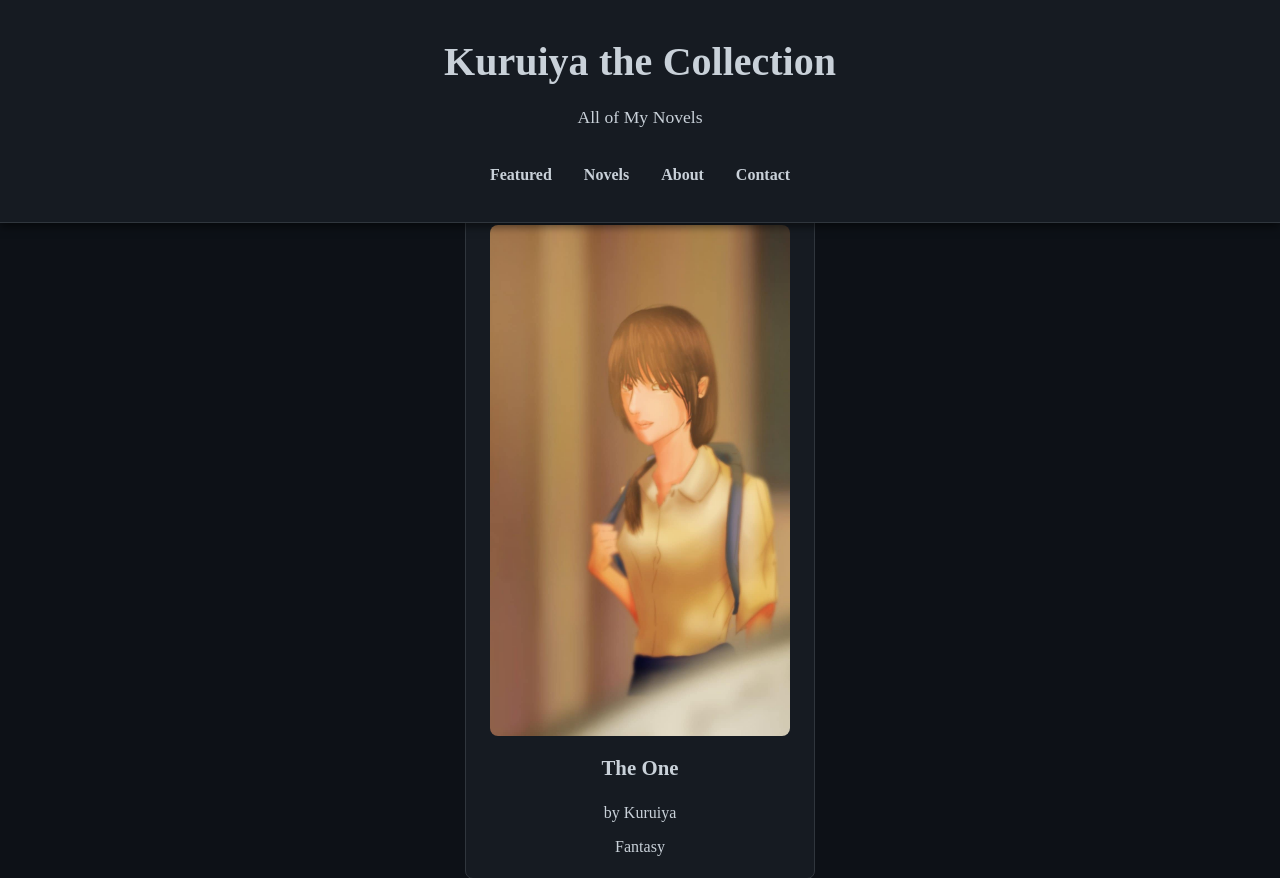
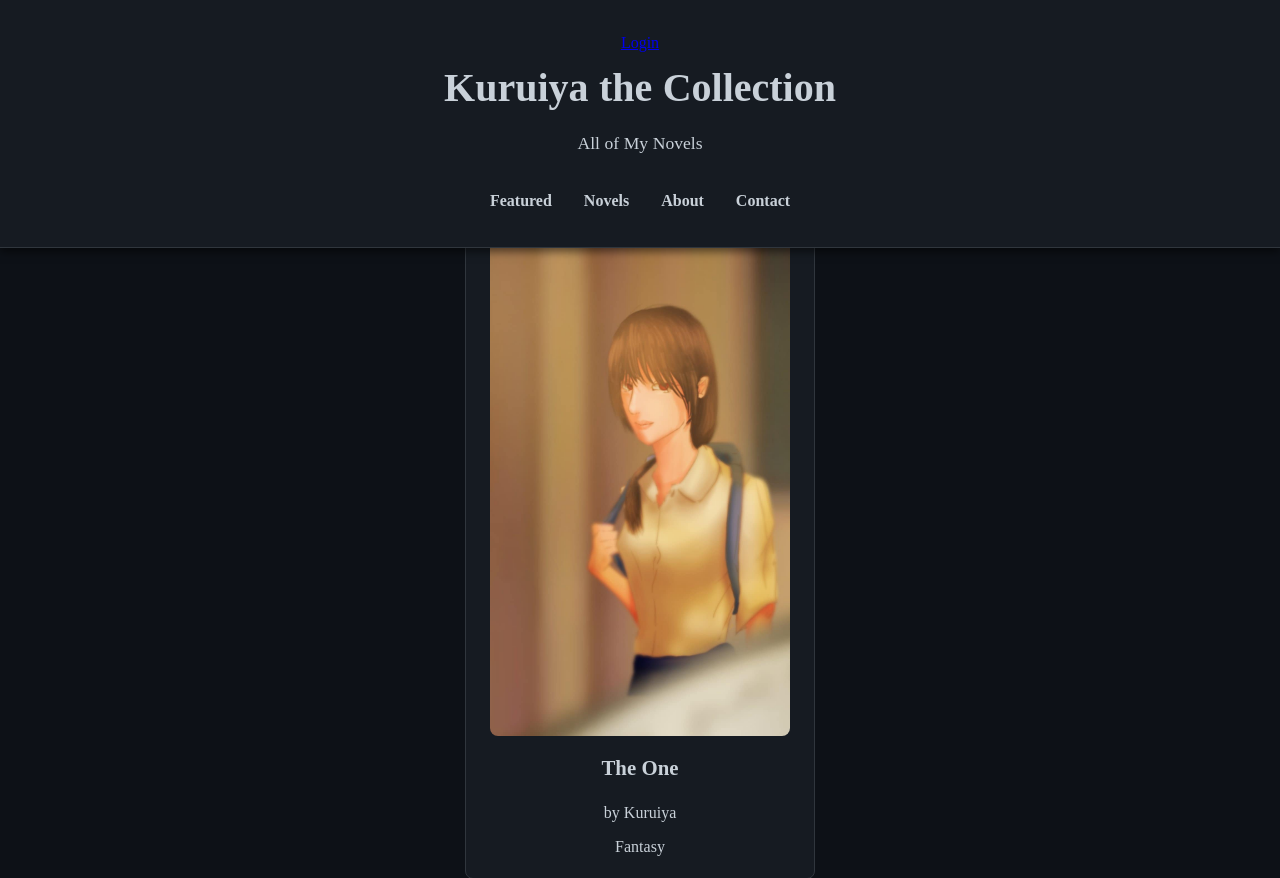
Before and after one commit to kuruiya/kuruiya.github.io, a plain HTML site: page index.html in a window 1280 px wide. Shown: the top 878 px of the page. Drawn offline with Linux system fonts and the light colour scheme.

Commit message:
Update index.html

```diff
--- a/index.html
+++ b/index.html
@@ -14,6 +14,7 @@
     <div class="container">
         <!-- Header Section -->
         <header>
+            <a href="login.html" class="btn-login">Login</a>
             <h1>Kuruiya the Collection</h1>
             <p>All of My Novels</p>
             <!-- Compass Icon -->
```
